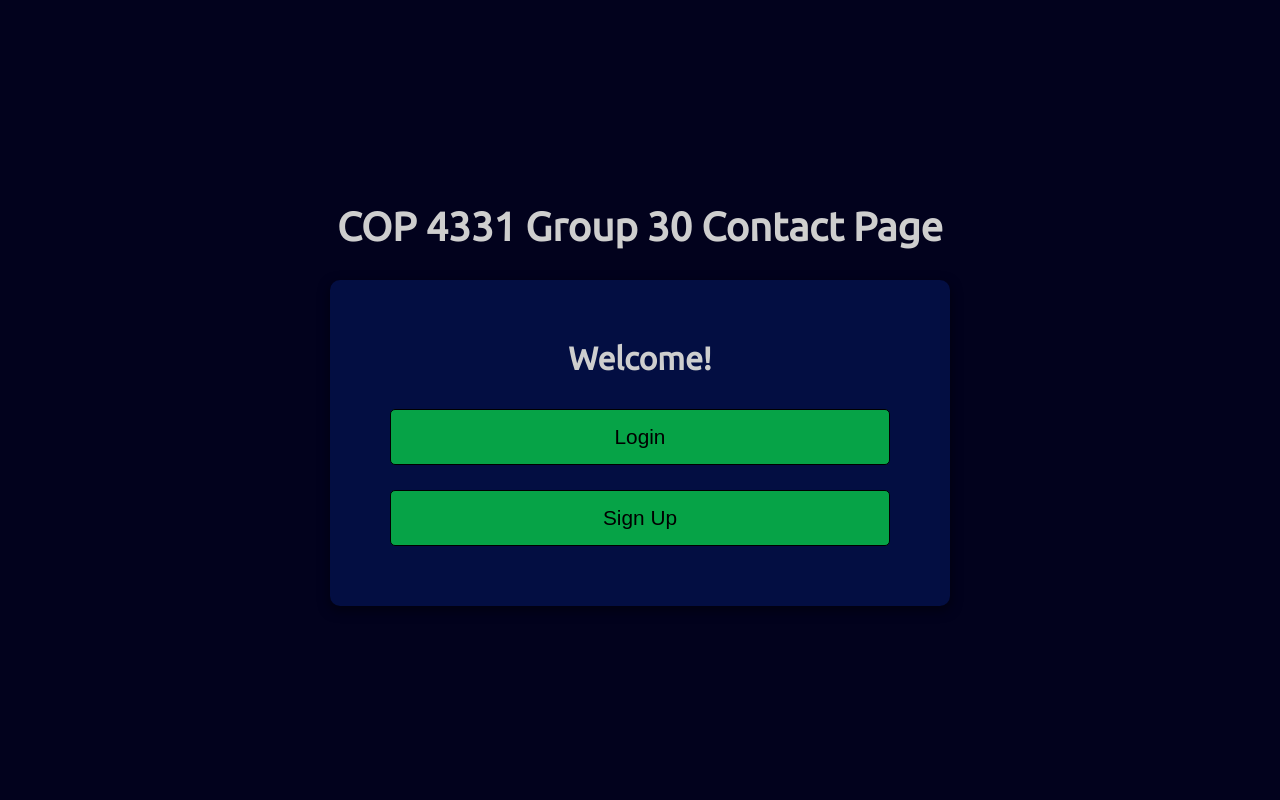
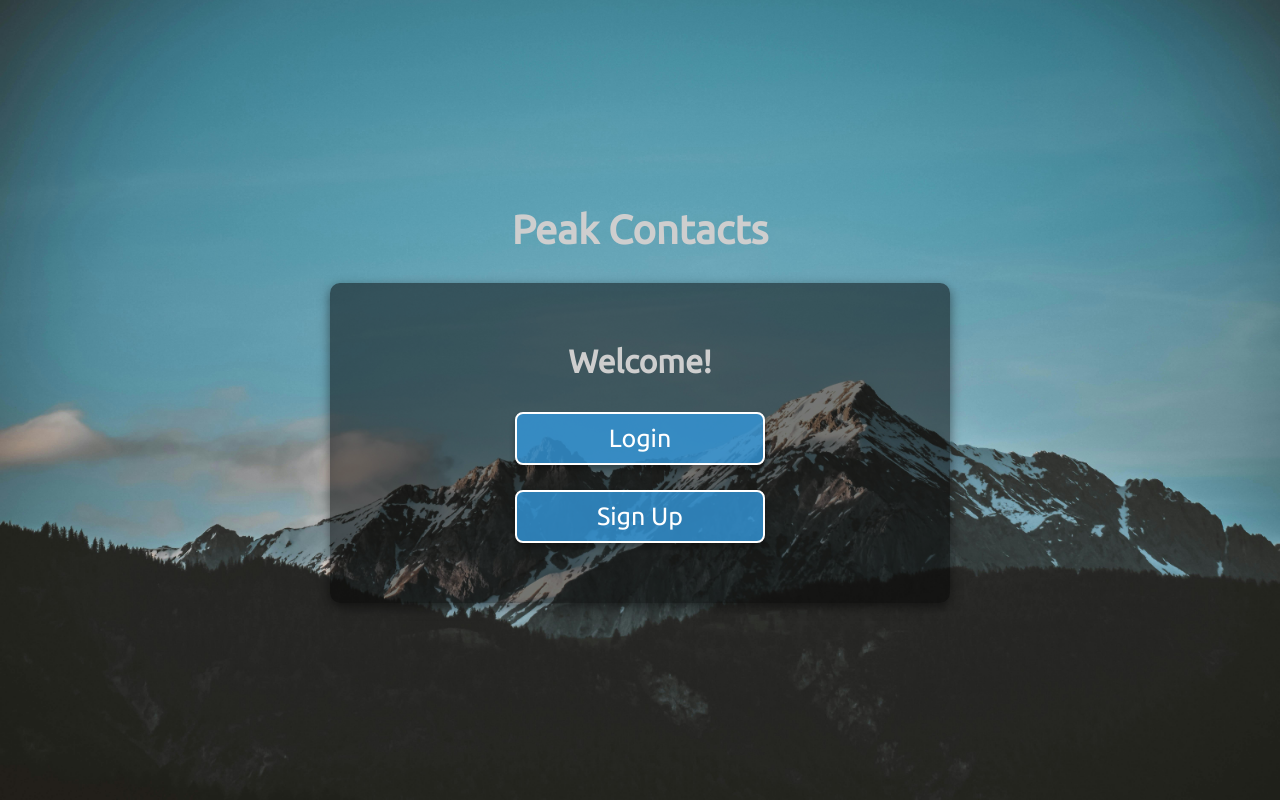
Before and after one commit to CarrozC/COP4331_SP, a PHP site: page / in a window 1280 px wide. Run offline with PHP 8.4, Linux system fonts and the light colour scheme.

Commit message:
Added new theme to contact page

```diff
--- a/css/styles.css
+++ b/css/styles.css
@@ -1,6 +1,10 @@
 /* General body styling */
 body {
-    background-color: #02021d; /* Dark background */
+    background-image: url('/images/pexels-stywo-1054218.jpg');
+    background-repeat: no-repeat;
+    background-size: 100% 100%;
+    background-attachment: fixed;
+     /* background-color: #02021d; /* Dark background */
     font-family: 'Ubuntu', sans-serif;
     display: flex;
     justify-content: center;
@@ -10,7 +14,7 @@ body {
 }
 
 .form-container {
-    background-color: #030e42;
+    background-color: rgba(0, 0, 0, 0.5);
     padding: 60px;
     border-radius: 10px;
     box-shadow: 0px 4px 12px rgba(0, 0, 0, 0.5); /* Soft shadow */
@@ -49,28 +53,40 @@ body {
 }
 
 
+/* Base button styles */
 .buttons {
-    padding: 15px;
-    background-color: #06a347;
-    color: #000000;
-    border: 1px solid #000000;
-    border-radius: 5px;
-    width: 100%;
-    font-size: 1.3rem;
+    padding: 10px;
+    width: 50%;
+    font-size: 25px;
+    font-family: 'Ubuntu', sans-serif;
+    color: white;
+    background-color: rgba(52, 152, 219, 0.8); /* Semi-transparent blue */
+    border: 2px solid white; /* White border for contrast */
+    border-radius: 8px;
     cursor: pointer;
-    transition: background-color 0.3s ease;
-}
+    transition: background-color 0.3s ease, transform 0.2s ease, box-shadow 0.2s ease;
+    box-shadow: 0 4px 6px rgba(0, 0, 0, 0.3); /* Subtle shadow for depth */
+  }
+
+  /* Hover effect */
+  .buttons:hover {
+    background-color: rgba(41, 128, 185, 0.9); /* Darker semi-transparent blue */
+    transform: translateY(-2px);
+    box-shadow: 0 6px 8px rgba(0, 0, 0, 0.4); /* Slightly larger shadow */
+  }
+
+  /* Active button (pressed) */
+  .buttons:active {
+    background-color: rgba(26, 107, 153, 1); /* Full opaque darker blue */
+    transform: translateY(0);
+    box-shadow: 0 2px 4px rgba(0, 0, 0, 0.2);
+  }
 
 
 .buttons + .buttons {
     margin-top: 25px;
 }
 
-
-.buttons:hover {
-    background-color: #08c787;
-    color: #FFFFFF;
-}
 
 @media only screen and (max-width: 600px) {
     .form-container {
--- a/index.html
+++ b/index.html
@@ -1,6 +1,6 @@
 <html>
 <head>
-	<title>COP 4331 Group 30 Contact Page</title>
+	<title>Peak Contacts</title>
 	<script type="text/javascript" src="js/md5.js"></script>
 	<script type="text/javascript" src="js/code.js"></script>
     <link href="css/styles.css" rel="stylesheet">
@@ -10,7 +10,7 @@
 
 
 <div id="loginDiv" style="text-align: center">
-	<h1 class="form-title">COP 4331 Group 30 Contact Page</h1>
+	<h1 class="form-title">Peak Contacts</h1>
 	<form class="form-container" id="homeForm">
 		<p class="subtitle">Welcome!</p>
 		<button id="loginButtion" class="buttons" type="button" onclick="location.href='login.html';">Login</button>
```
Also changed, not shown: css/contacts.css (+32 -16 lines), css/login.css (+38 -20 lines), css/signup.css (+35 -17 lines), images/pexels-stywo-1054218.jpg (added).
